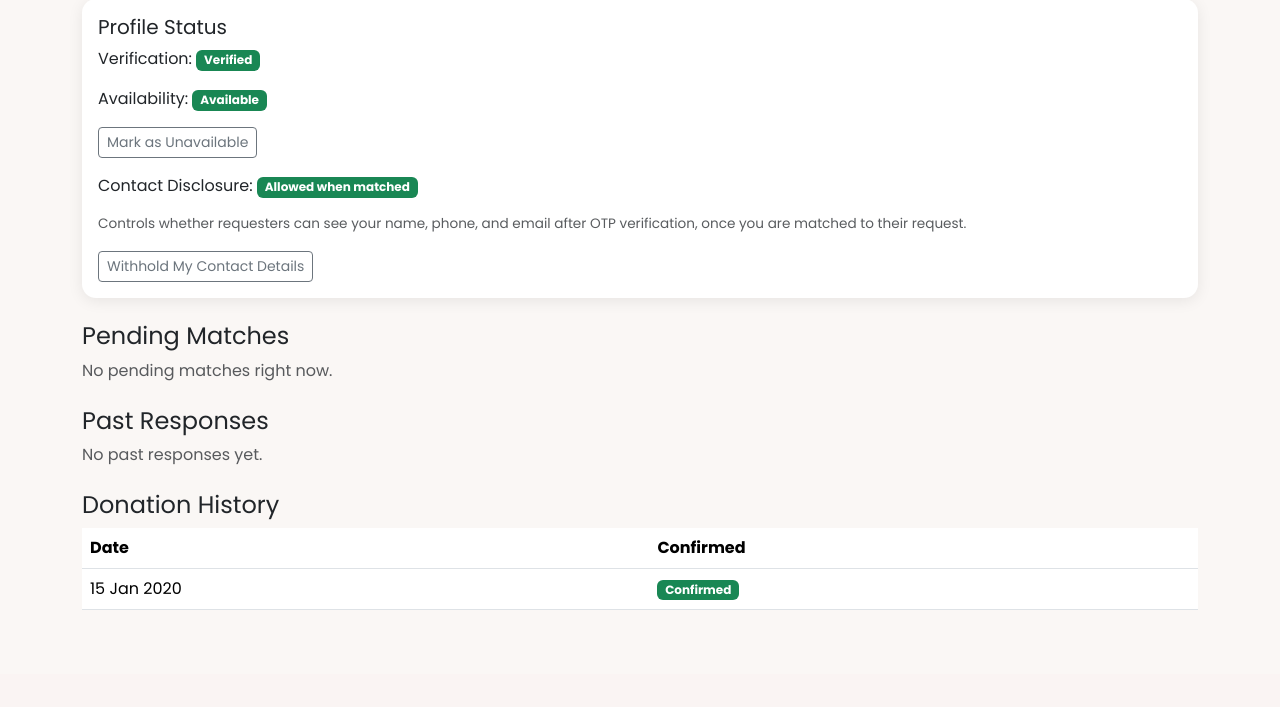
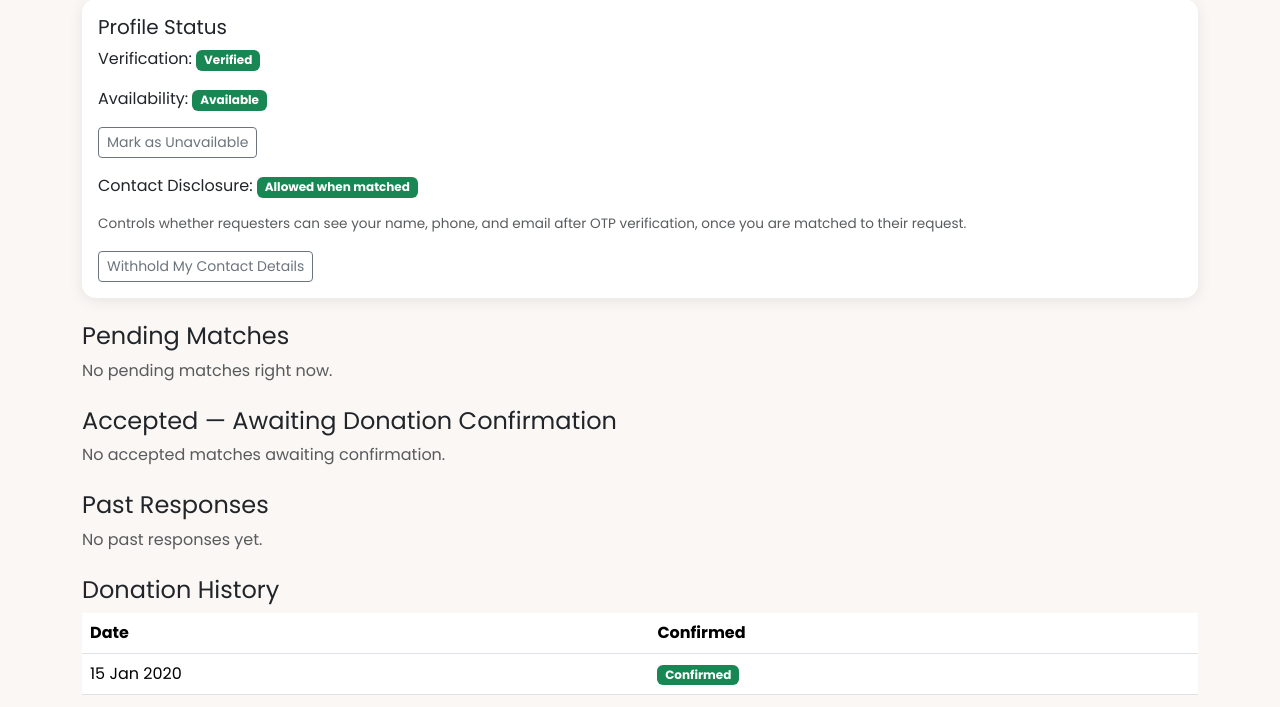
Before and after one commit to panktihalatwala/bloodconnect, a Django app: page /donors/dashboard/ in a window 1280 px wide. Shown: the part 209-916 px from the top of the page. Before the commit the page ends 819 px from the top, so only its background shows below. Run offline with Django 5.2, Linux system fonts and the light colour scheme; a user stored in the database is signed in; tables that the repository leaves empty hold one stand-in row (values such as "Sample post"); data that the repository does not hold is empty.

Commit message:
Add donation confirmation flow to close ML cold-start data gap

```diff
--- a/donors/urls.py
+++ b/donors/urls.py
@@ -14,4 +14,5 @@ urlpatterns = [
     path('my-requests/', views.requester_dashboard, name='requester_dashboard'),
     path('toggle-availability/', views.toggle_availability, name='toggle_availability'),
     path('toggle-consent/', views.toggle_consent, name='toggle_consent'),
+    path('confirm-donation/<int:match_id>/', views.confirm_donation, name='confirm_donation'),
 ]
--- a/donors/views.py
+++ b/donors/views.py
@@ -209,11 +209,20 @@ def donor_dashboard(request):
     pending_matches = MatchLog.objects.filter(donor=donor, status='Pending').select_related('blood_request')
     past_matches = MatchLog.objects.filter(donor=donor).exclude(status='Pending').select_related('blood_request')
     donation_history = DonationHistory.objects.filter(donor=donor).order_by('-donation_date')
+
+    confirmed_request_ids = set(
+        DonationHistory.objects.filter(donor=donor).values_list('blood_request_id', flat=True)
+    )
+    accepted_awaiting_confirmation = MatchLog.objects.filter(
+        donor=donor, status='Accepted'
+    ).exclude(blood_request_id__in=confirmed_request_ids).select_related('blood_request')
+
     return render(request, 'donors/donor_dashboard.html', {
         'donor': donor,
         'pending_matches': pending_matches,
         'past_matches': past_matches,
         'donation_history': donation_history,
+        'accepted_awaiting_confirmation': accepted_awaiting_confirmation,
     })
 
 @role_required('donor')
@@ -230,6 +239,33 @@ def respond_to_match(request, match_id):
                 blood_request = match.blood_request
                 blood_request.status = 'Fulfilled'
                 blood_request.save()
+    return redirect('donor_dashboard')
+
+@role_required('donor')
+def confirm_donation(request, match_id):
+    """
+    Records a real DonationHistory entry once a donor confirms an Accepted
+    match actually resulted in a completed donation. Kept as a separate,
+    explicit step from Accept — accepting a match is a commitment, confirming
+    donation is evidence the commitment was fulfilled. Only confirmed
+    donations should feed the ML ranking model's real feature data.
+    get_or_create prevents duplicate DonationHistory rows if this view is
+    ever called twice for the same donor + blood_request.
+    """
+    donor = get_object_or_404(Donor, user=request.user)
+    match = get_object_or_404(MatchLog, id=match_id, donor=donor, status='Accepted')
+    if request.method == 'POST':
+        _, created = DonationHistory.objects.get_or_create(
+            donor=donor,
+            blood_request=match.blood_request,
+            defaults={'donation_date': timezone.now().date(), 'is_confirmed': True},
+        )
+        if created:
+            donor.last_donation_date = timezone.now().date()
+            donor.save()
+            messages.success(request, "Thank you! Your donation has been recorded.")
+        else:
+            messages.info(request, "This donation was already recorded.")
     return redirect('donor_dashboard')
 
 @role_required('requester')
--- a/templates/donors/donor_dashboard.html
+++ b/templates/donors/donor_dashboard.html
@@ -79,6 +79,31 @@
     <p class="text-muted">No pending matches right now.</p>
 {% endif %}
 
+<h4 class="mt-4">Accepted — Awaiting Donation Confirmation</h4>
+{% if accepted_awaiting_confirmation %}
+    <div class="row">
+        {% for match in accepted_awaiting_confirmation %}
+        <div class="col-md-4 mb-3">
+            <div class="card border-success">
+                <div class="card-body">
+                    <h5 class="card-title">{{ match.blood_request.blood_group_needed }} — Accepted</h5>
+                    <p class="card-text">
+                        Hospital: {{ match.blood_request.hospital_location }}<br>
+                        Accepted: {{ match.responded_at|date:"d M Y, H:i" }}
+                    </p>
+                    <form method="POST" action="{% url 'confirm_donation' match.id %}">
+                        {% csrf_token %}
+                        <button type="submit" class="btn btn-sm btn-success">Confirm Donation Completed</button>
+                    </form>
+                </div>
+            </div>
+        </div>
+        {% endfor %}
+    </div>
+{% else %}
+    <p class="text-muted">No accepted matches awaiting confirmation.</p>
+{% endif %}
+
 <h4 class="mt-4">Past Responses</h4>
 {% if past_matches %}
     <ul class="list-group">
```
